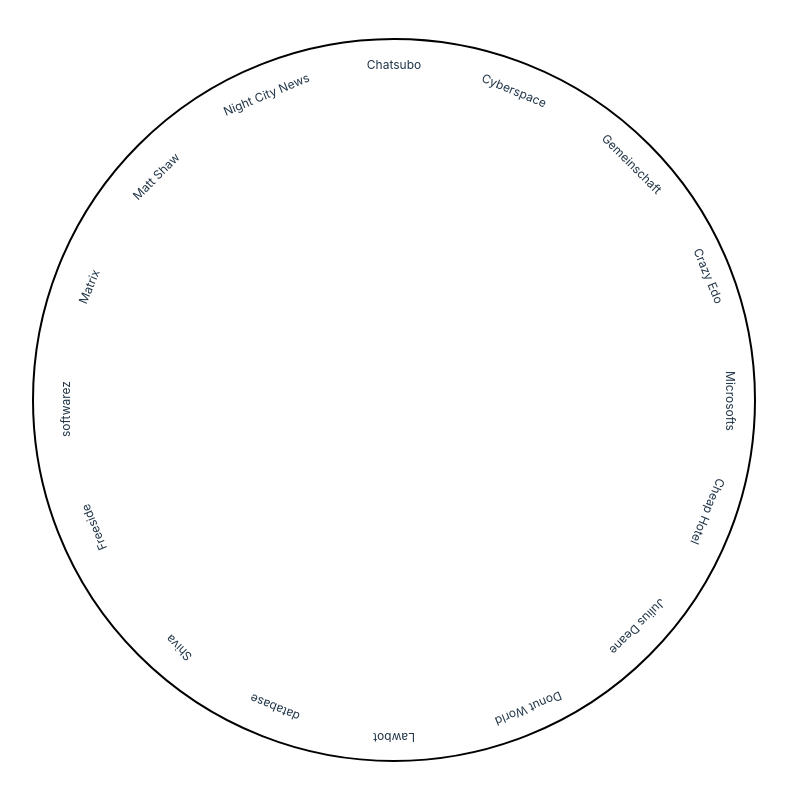
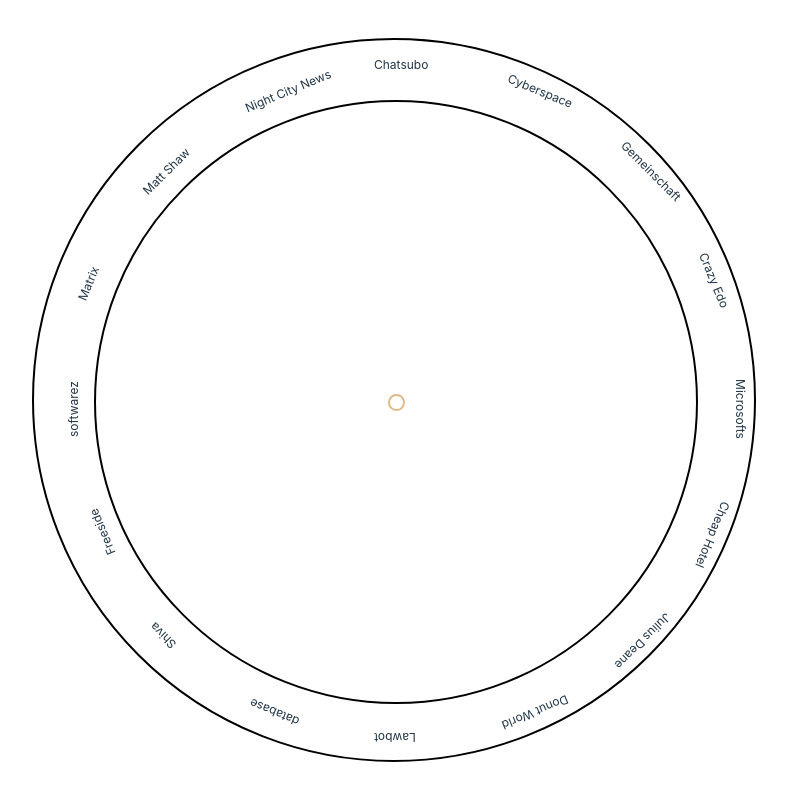
Before and after one commit to hkcwby/code-wheel, a React (Vite) app: page / in a window 1280 px wide. Shown: the top 800 px of the page, without its empty margins (246-1033 px from the left). Built offline with nearby package versions, Linux system fonts and the light colour scheme.

Commit message:
found a cleaner solution for placing items around the cirucumference of the circle

```diff
--- a/src/App.jsx
+++ b/src/App.jsx
@@ -8,6 +8,7 @@ function App() {
     <div className="App">
       <div id="background">
         <div id="outer-wheel">
+          <div>
             <div className="location-one">Chatsubo</div>
             <div className="location-two">Cyberspace</div>
             <div className="location-three">Gemeinschaft</div>
@@ -24,9 +25,10 @@ function App() {
             <div className="location-fourteen">Matrix</div>
             <div className="location-fifteen">Matt Shaw</div>
             <div className="location-sixteen">Night City News</div>
-          {/* <div id="inner-wheel">
+          </div>
+          <div id="inner-wheel">
             <div id="ring-wheel"></div>
-          </div> */}
+          </div>
         </div>
       </div>
     </div>
--- a/src/index.css
+++ b/src/index.css
@@ -14,7 +14,7 @@
   -webkit-text-size-adjust: 100%;
 }
 #background {
-  position: relative;
+  /* position: relative; */
   display: flex;
   align-items: center;
   justify-content: center;
@@ -22,7 +22,7 @@
 #outer-wheel {
   font-size: 1.5vh;
   position: relative;
-  position: absolute;
+  /* position: absolute; */
   border-radius: 50%;
   height: 90vh;
   width: 90vh;
@@ -32,18 +32,27 @@
   flood-color: antiquewhite;
 }
 #inner-wheel {
-  display: flex;
-  align-items: center;
-  justify-content: center;
+  /* margin-left: auto;
+  margin-right: auto;
+  margin: auto;
+  transform: translateY(-28vh); */
+  left: 7.5vh;
+  top: 7.5vh;
   border-radius: 50%;
-  height: 80vh;
-  width: 80vh;
+  position: absolute;
+  height: 75vh;
+  width: 75vh;
   border-color: black;
   border-style: solid;
   border-width: 0.3vh;
 }
 #ring-wheel {
+  transform: translateX(36.5vh) translateY(36.5vh);
   border-radius: 50%;
+  /* margin-left: auto;
+  margin-right: auto;
+  margin-top: auto;
+  margin-bottom: auto; */
   height: 1vw;
   width: 1vw;
   border-color: burlywood;
@@ -52,52 +61,100 @@
 }
 
 .location-one {
-  transform: translateY(2vh);
+  position: absolute;
+  left: calc(50% - 20px);
+  top: calc(50%);
+  transform: translateY(-43vh);
 }
 .location-two {
-  transform: rotate(22.5deg) translateX(15vh) translateY(-3vh);
+  position: absolute;
+  left: calc(50% - 20px);
+  top: calc(50%);
+  transform: rotate(22.5deg) translateY(-43vh);
 }
 .location-three {
-  transform: rotate(45deg) translateX(28vh) translateY(-14vh);
+  position: absolute;
+  left: calc(50% - 20px);
+  top: calc(50%);
+  transform: rotate(45deg) translateY(-42vh);
 }
 .location-four {
-  transform: rotate(67.5deg) translateX(35vh) translateY(-28vh);
+  position: absolute;
+  left: calc(50% - 20px);
+  top: calc(50%);
+  transform: rotate(67.5deg) translateY(-42vh);
 }
 .location-five {
-  transform: rotate(90deg) translateX(35vh) translateY(-42vh);
+  position: absolute;
+  left: calc(50% - 20px);
+  top: calc(50%);
+  transform: rotate(90deg) translateY(-42vh);
 }
 .location-six {
-  transform: rotate(112.5deg) translateX(28vh) translateY(-54vh);
+  position: absolute;
+  left: calc(50% - 20px);
+  top: calc(50%);
+  transform: rotate(112.5deg) translateY(-41vh);
 }
 .location-seven {
-  transform: rotate(135deg) translateX(20vh) translateY(-63vh);
+  position: absolute;
+  left: calc(50% - 20px);
+  top: calc(50%);
+  transform: rotate(135deg) translateY(-41vh);
 }
 .location-eight {
-  transform: rotate(157.5deg) translateX(10vh) translateY(-68vh);
+  position: absolute;
+  left: calc(50% - 20px);
+  top: calc(50%);
+  transform: rotate(157.5deg) translateY(-41vh);
 }
 .location-nine {
-  transform: rotate(180deg) translateY(-68vh);
+  position: absolute;
+  left: calc(50% - 20px);
+  top: calc(50%);
+  transform: rotate(180deg) translateY(-41vh);
 }
 .location-ten {
-  transform: rotate(202.5deg) translateX(-10vh) translateY(-63vh);
+  position: absolute;
+  left: calc(50% - 20px);
+  top: calc(50%);
+  transform: rotate(202.5deg) translateY(-41vh);
 }
 .location-eleven {
-  transform: rotate(225deg) translateX(-18vh) translateY(-56vh);
+  position: absolute;
+  left: calc(50% - 20px);
+  top: calc(50%);
+  transform: rotate(225deg) translateY(-40vh);
 }
 .location-twelve {
-  transform: rotate(247.5deg) translateX(-18vh) translateY(-48vh);
+  position: absolute;
+  left: calc(50% - 20px);
+  top: calc(50%);
+  transform: rotate(247.5deg) translateY(-40vh);
 }
 .location-thirteen {
-  transform: rotate(270deg) translateX(-18vh) translateY(-41vh);
+  position: absolute;
+  left: calc(50% - 20px);
+  top: calc(50%);
+  transform: rotate(270deg) translateY(-41vh);
 }
 .location-fourteen {
-  transform: rotate(292.5deg) translateX(-15vh) translateY(-35vh);
+  position: absolute;
+  left: calc(50% - 20px);
+  top: calc(50%);
+  transform: rotate(292.5deg) translateY(-41vh);
 }
 .location-fifteen {
-  transform: rotate(315deg) translateX(-10vh) translateY(-32vh);
+  position: absolute;
+  left: calc(50% - 20px);
+  top: calc(50%);
+  transform: rotate(315deg) translateY(-42vh);
 }
 .location-sixteen {
-  transform: rotate(337.5deg) translateX(-4vh) translateY(-32vh);
+  position: absolute;
+  left: calc(50% - 20px);
+  top: calc(50%);
+  transform: rotate(337.5deg) translateY(-43vh);
 }
 a {
   font-weight: 500;
```
Lines whose indentation alone changed are shown as unchanged.
